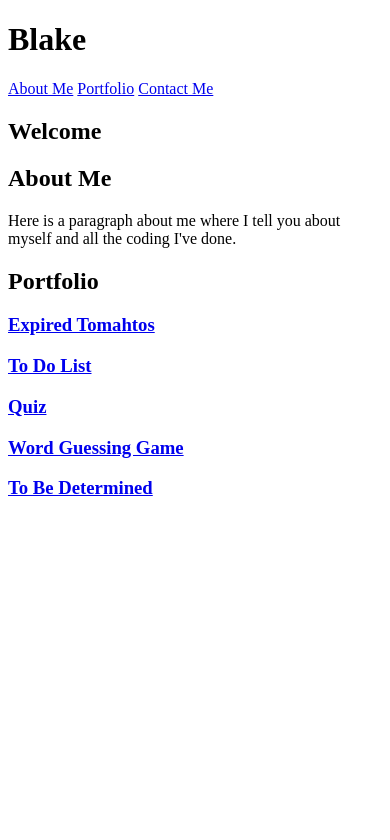
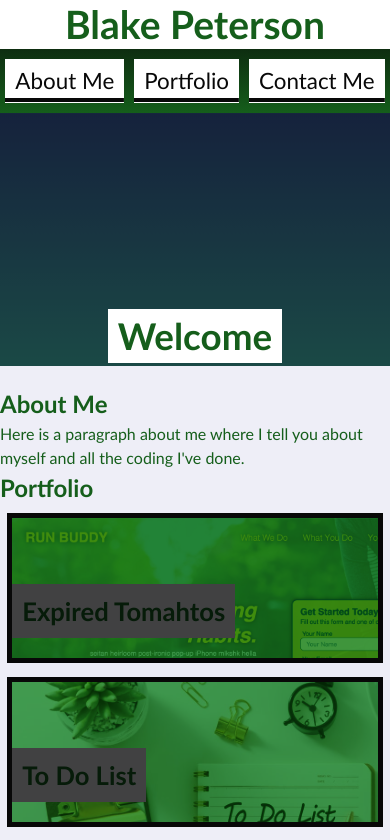
Before and after one commit to Blake1210/portfolio-with-CSS, a plain HTML site: page index.html in a window 390 px wide. Shown: the top 840 px of the page. Drawn offline with Linux system fonts and the light colour scheme.

Commit message:
more CSS code and images added.

```diff
--- /dev/null
+++ b/assets/css/style.css
@@ -0,0 +1,405 @@
+* {
+    box-sizing: border-box;
+  }
+
+:root {
+    --primary: rgb(21, 94, 27);
+    --secondary: rgb(8, 8, 8);
+    --tertiary: rgb(6, 27, 9);
+    --dark: rgba(28, 29, 33, 1);
+    --light: rgba(238, 238, 247, 1);
+  }
+
+  body {
+    margin: 0;
+    padding: 0;
+    font-family: 'Trebuchet MS', 'Lucida Sans Unicode', 'Lucida Grande', 'Lucida Sans', Arial, sans-serif;
+    color: var(--primary);
+    background-color: var(--light);
+    line-height: 1.5;
+  }
+  .hero-banner {
+    background-size: cover;
+    background-position: center;
+    background-blend-mode: hard-light;
+    min-height: 30vh;
+    color: var(--light);
+    padding: 2% 6%;
+    display: flex;
+    justify-content: flex-end;
+    align-items: flex-end;
+    text-align: right;
+  }
+
+  .hero-banner h2 {
+    font-size: 28px;
+  }
+
+
+  nav {
+    display: flex;
+    flex-direction: row;
+    flex-wrap: wrap;
+  }
+  nav a {
+    text-decoration: none;
+    background-color: rgb(255, 255, 255);
+    padding: 5px 10px;
+    color: var(--secondary);
+    margin-right: 10px;
+    background-size: 100% 0.2em;
+    font-size: 25px;
+  }
+
+  nav a:hover {
+    color: rgb(255, 0, 0);
+  }
+
+  nav a:last-child{
+    margin-right: 0;
+  }
+  header {
+    padding: 15px 15px 15px 20px;
+    background-image: linear-gradient(180deg, var(--secondary) 0%, var(--primary) 100%);
+    display: flex;
+    flex-direction: row;
+    justify-content: space-between;
+    flex-wrap: wrap;
+    align-items: center;
+
+    box-shadow: 0 5px 35px rgba(146, 204, 206, 0.4);
+  }
+
+  .contact-section{
+    justify-content: center;
+    background-color: rgb(8, 92, 8);
+    padding: 10px 10px 10px 10px;
+  }
+
+  #contact-border{
+    background-color: rgb(255, 255, 255);
+    padding: 5px 10px 5px 10px;
+  }
+  h1,
+  h2,
+  h3,
+  h4,
+  h5,
+  h6 {
+    margin: 0;
+  }
+
+  p {
+    margin: 0;
+  }
+
+  header {
+    padding: 15px 6% 15px 0;
+    display: flex;
+    flex-direction: row;
+    justify-content: space-between;
+    flex-wrap: wrap;
+    align-items: center;
+    background-color: var(--tertiary);
+    box-shadow: 0 5px 35px rgba(146, 204, 206, 0.4);
+  }
+
+  header h1 {
+    color: var(--tertiary);
+    background-color: var(--secondary);
+    padding: 5px 1% 5px 6%;
+    margin: 0;
+    font-size: 4vw;
+    line-height: 1;
+  }
+
+  nav {
+    display: flex;
+    flex-direction: row;
+    flex-wrap: wrap;
+  }
+
+  nav a {
+    text-decoration: none;
+    padding: 5px 10px;
+    color: var(--secondary);
+    margin-right: 10px;
+    background-image: linear-gradient(270deg, var(--secondary) 0%, var(--secondary) 100%);
+    background-repeat: no-repeat;
+    background-size: 100% 0.2em;
+    background-position: bottom;
+    transition: all 0.25s ease-in;
+    font-size: 1.4rem;
+  }
+
+  nav a:hover {
+    background-size: 100% 100%;
+    color: var(--primary);
+  }
+
+  nav a:last-child {
+    margin-right: 0;
+  }
+
+  main {
+    margin-top: 20px;
+    margin-bottom: 45px;
+  }
+
+  .hero-banner {
+    background: rgb(68, 88, 120);
+    background-image:linear-gradient(180deg, var(--secondary) 0%, var(--primary) 100%);
+    background-size: cover;
+    background-position: center;
+    background-blend-mode: soft-light;
+    min-height: 30vh;
+    color: var(--light);
+    padding: 2% 6%;
+    display: flex;
+    justify-content: flex-end;
+    align-items: flex-end;
+    text-align: right;
+  }
+
+  #name{
+    background-color: white;
+    color: var(--primary);
+  }
+
+  #welcome{
+    background-color: white;
+    color: var(--primary);
+  }
+
+  .hero-banner div {
+    flex: 0 0 90%;
+  }
+
+  .hero-banner h2 {
+    background-color: var(--secondary);
+    color: var(--tertiary);
+    margin: 0;
+    padding: 5px 10px;
+    font-size: 2.3rem;
+    line-height: 1.2;
+    display: inline;
+  }
+
+  .page-wrapper {
+    max-width: 88%;
+    margin-left: auto;
+    margin-right: auto;
+  }
+
+  .page-section {
+    margin: 25px 0;
+    padding: 10px 0;
+    display: flex;
+    flex-direction: row;
+    flex-wrap: wrap;
+    align-items: stretch;
+    justify-content: space-between;
+  }
+
+  .page-section > h2 {
+    flex: 0 0 20%;
+    text-align: right;
+    padding-right: 15px;
+    border-right: 4px solid var(--primary);
+    font-size: 4vw;
+    line-height: 1.1;
+  }
+
+  .page-section > div {
+    flex: 0 0 77%;
+  }
+
+  .page-section p {
+    margin-bottom: 20px;
+  }
+
+  .flex-container {
+    display: flex;
+    flex-wrap: wrap;
+    justify-content: center;
+  }
+
+  .flex-item {
+    border: 5px solid var(--secondary);
+    background-color: var(--primary);
+    color: var(--tertiary);
+    min-height: 150px;
+    max-height: 150px;
+    flex-basis: calc(50% - 1em);
+    display: flex;
+    align-items: flex-end;
+    padding: 0 0 20px 0;
+    margin: 0.5em;
+    text-decoration: none;
+    background-blend-mode: soft-light;
+    background-size: 150%;
+    transition: all 0.5s;
+    font-size: 0.9rem;
+  }
+
+  .flex-item:first-child {
+    min-height: 400px;
+    flex-basis: 100%;
+}
+
+.flex-item:hover {
+  background-color: rgba(0, 0, 0, 0.3);
+}
+
+.flex-item div {
+  background-color: var(--secondary);
+  padding: 8px 10px;
+}
+
+.flex-item h3 {
+  font-size: 1.6rem;
+}
+
+.contact address {
+  display: flex;
+  flex-wrap: wrap;
+  justify-content: space-around;
+  align-items: center;
+  height: 100%;
+}
+
+.contact address a {
+  color: var(--tertiary);
+  padding: 5px;
+  text-decoration: none;
+  font-size: 1.3rem;
+  font-style: normal;
+  background-image: linear-gradient(270deg, var(--primary) 0%, var(--primary) 100%);
+  background-repeat: no-repeat;
+  background-size: 100% 0.2em;
+  background-position: bottom;
+  transition: all 0.25s ease-in;
+  margin: 0 0.2rem 0.1rem;
+  display: inline-block;
+
+}
+#address-div{
+text-align: center;
+}
+
+.contact address a:hover {
+  background-size: 100% 88%;
+  color: var(--secondary);
+}
+
+  /* portfolio bacckground */
+
+  .flex-item:first-child {
+    min-height: 400px;
+    flex-basis: 100%;
+}
+
+.flex-item:hover {
+  background-color: var(--primary);
+}
+
+.flex-item div {
+  background-color: rgb(65, 65, 66);
+  padding: 8px 10px;
+}
+
+.flex-item h3 {
+  font-size: 1.6rem;
+}
+
+.contact address {
+  display: flex;
+  flex-wrap: wrap;
+  justify-content: space-around;
+  align-items: center;
+  height: 100%;
+}
+
+.contact address a {
+  color: var(--tertiary);
+  padding: 5px;
+  text-decoration: none;
+  font-size: 1.3rem;
+  font-style: normal;
+  background-image: linear-gradient(270deg, var(--primary) 0%, var(--primary) 100%);
+  background-repeat: no-repeat;
+  background-size: 100% 0.2em;
+  background-position: bottom;
+  transition: all 0.25s ease-in;
+  margin: 0 0.2rem 0.1rem;
+  display: inline-block;
+}
+
+.contact address a:hover {
+  background-size: 100% 88%;
+  color: var(--secondary);
+}
+
+  /* portfolio images */
+
+  #movies{
+    background-image: url("../images/02-run-buddy.jpg");
+  }
+
+  .todo-list{
+    background-image: url("../images/to-do-list.jpg");
+  }
+
+  @media screen and (max-width: 980px) {
+    header {
+      padding: 0 0 10px 0;
+      justify-content: center;
+      text-align: center;
+    }
+
+    header h1 {
+      width: 100%;
+      padding: 5px;
+      margin-bottom: 10px;
+      font-size: 10vw;
+    }
+
+    header nav {
+      justify-content: center;
+    }
+
+    .page-section > h2,
+    .page-section > div {
+      flex: 0 0 100%;
+    }
+
+    .page-section > h2 {
+      border-right: none;
+      border-bottom: 4px solid var(--primary);
+      margin-bottom: 20px;
+      padding-bottom: 10px;
+      text-align: left;
+      font-size: 7vw;
+    }
+  }
+
+  @media screen and (max-width: 768px) {
+    .flex-item,
+    .flex-item:first-child {
+      flex-basis: 100%;
+    }
+
+    .flex-item:first-child {
+      min-height: 150px;
+    }
+
+    .hero-banner {
+      justify-content: center;
+      text-align: center;
+    }
+
+    .contact address {
+      flex-direction: column;
+      align-items: flex-start;
+    }
+  }
--- a/index.html
+++ b/index.html
@@ -6,12 +6,12 @@
   <meta name="viewport" content="width=device-width, initial-scale=1.0">
   <meta http-equiv="X-UA-Compatible" content="ie=edge">
   <title>Blake Peterson - Web Developer</title>
-  <link rel="stylesheet" href="./assets/style.css" />
+  <link rel="stylesheet" href="./assets/css/style.css" />
 </head>
 
 <Body>
     <header>
-        <h1>Blake</h1>
+        <h1 id="name">Blake Peterson</h1>
         <nav>
             <a href="#about">About Me</a>
             <a href="#work">Portfolio</a>
@@ -21,7 +21,7 @@
 
     <section class="hero-banner">
         <div>
-        <h2>Welcome</h2>
+        <h2 id="welcome">Welcome</h2>
         </div>
     </section>
     <!--About me section-->
@@ -39,32 +39,50 @@
         <!--links to my other works-->
         <section class="page" id="work">
             <h2>Portfolio</h2>
-            <div>
-                <a href="#" class="expired tomahtos">
+            <div class="flex-container">
+
+                <a href="#" class="flex-item movies" id="movies">
                     <div>
                         <h3>Expired Tomahtos</h3>
+
                     </div>
                 </a>
-                <a href="#" class="todo list">
+                <a href="#" class="flex-item todo-list">
                     <div>
                         <h3>To Do List</h3>
+
                     </div>
                 </a>
-                <a href="#" class="quiz">
+                <a href="#" class="flex-item quiz">
                     <div>
                         <h3>Quiz</h3>
+
                     </div>
                 </a>
-                <a href="#" class="word guess">
+                <a href="#" class="flex-item word-guess">
                     <div>
                         <h3>Word Guessing Game</h3>
+
                     </div>
                 </a>
-                <a href="#" class="another project">
+                <a href="#" class="flex-item another-project">
                     <div>
                         <h3>To Be Determined</h3>
+
                     </div>
                 </a>
+            </div>
+        </section>
+
+        <section class="contact-section" id="contact">
+            <h2 id="contact-border">Contact Me</h2>
+            <div id="address-div">
+                <address>
+                    <a href="tel:+16616999345">661-699-9345</a>
+                    <a href="mailto:blakepetersont@gmail.com">blakepetersont@gmail.com</a>
+                    <a href="https://www.linkedin.com/in/blake-peterson-61b11a158/">linkedIn</a>
+                    <a href="https://github.com/Blake1210">GitHub</a>
+                </address>
             </div>
         </section>
     </main>
```
Also changed, not shown: assets/images/02-run-buddy.jpg (added), assets/images/movie-icon.webp (added), assets/images/to-do-list.jpg (added), assets/style.css (deleted), 1 other file.
